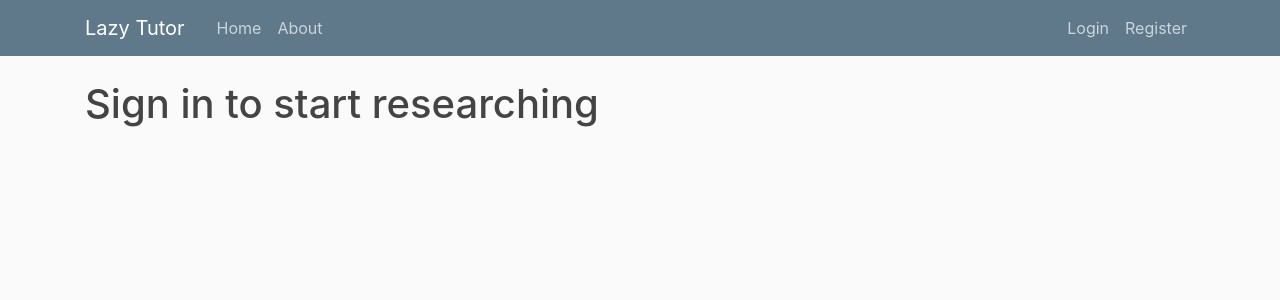
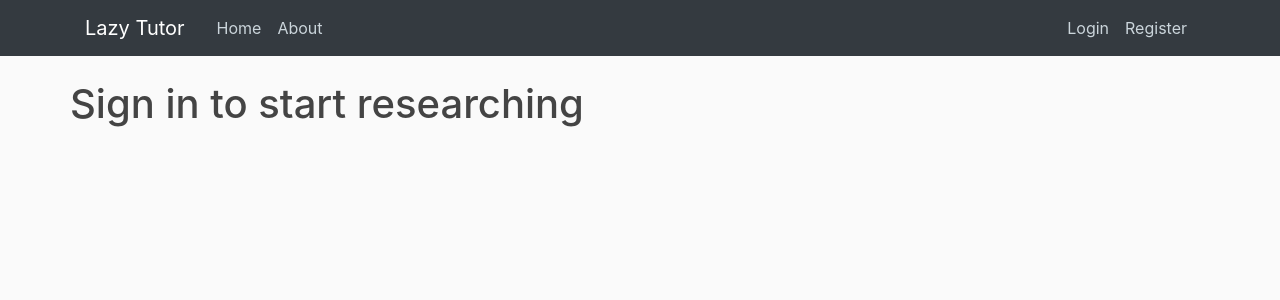
Before and after one commit to vutran1412/Encyclopedia, a Flask app: page / in a window 1280 px wide. Shown: the top 300 px of the page. Run offline with Flask 2, Linux system fonts and the light colour scheme; some libraries are stand-ins or nearby versions.

Commit message:
tidying up UI

```diff
--- a/encyclopedia/routes.py
+++ b/encyclopedia/routes.py
@@ -35,8 +35,7 @@ def about():
 @app.route('/search', methods=['POST', 'GET'])
 @login_required
 def search():
-    # This is avoiding an error where search_results was a bad key
-    # because it did not exist since the form had not been sent
+
     try:
         if request.form.get('search_results') is None:
             return render_template('search.html', title='search')
@@ -52,7 +51,7 @@ def search():
         flash("Too ambiguous. Please be more specific with your search")
     except Exception as e:
         flash("Page doesn't exist for the search")
-        return redirect(url_for('search'))
+    return redirect(url_for('search'))
 
 
 @app.route("/register", methods=['GET', 'POST'])
--- a/encyclopedia/templates/layout.html
+++ b/encyclopedia/templates/layout.html
@@ -17,7 +17,7 @@
 </head>
 <body>
      <header class="site-header">
-      <nav class="navbar navbar-expand-md navbar-dark bg-steel fixed-top">
+      <nav class="navbar navbar-expand-md navbar-dark bg-dark fixed-top">
         <div class="container">
           <a class="navbar-brand mr-4" href="/">Lazy Tutor</a>
           <button class="navbar-toggler" type="button" data-toggle="collapse" data-target="#navbarToggle" aria-controls="navbarToggle" aria-expanded="false" aria-label="Toggle navigation">
@@ -46,7 +46,7 @@
      {% block main %}
     <main role="main" class="container">
       <div class="row">
-        <div class="col-md-8">
+        <div class="col-md-8-offset-6">
             {% with messages = get_flashed_messages(with_categories=true) %}
                 {% if messages %}
                     {% for category, message in messages%}
```
